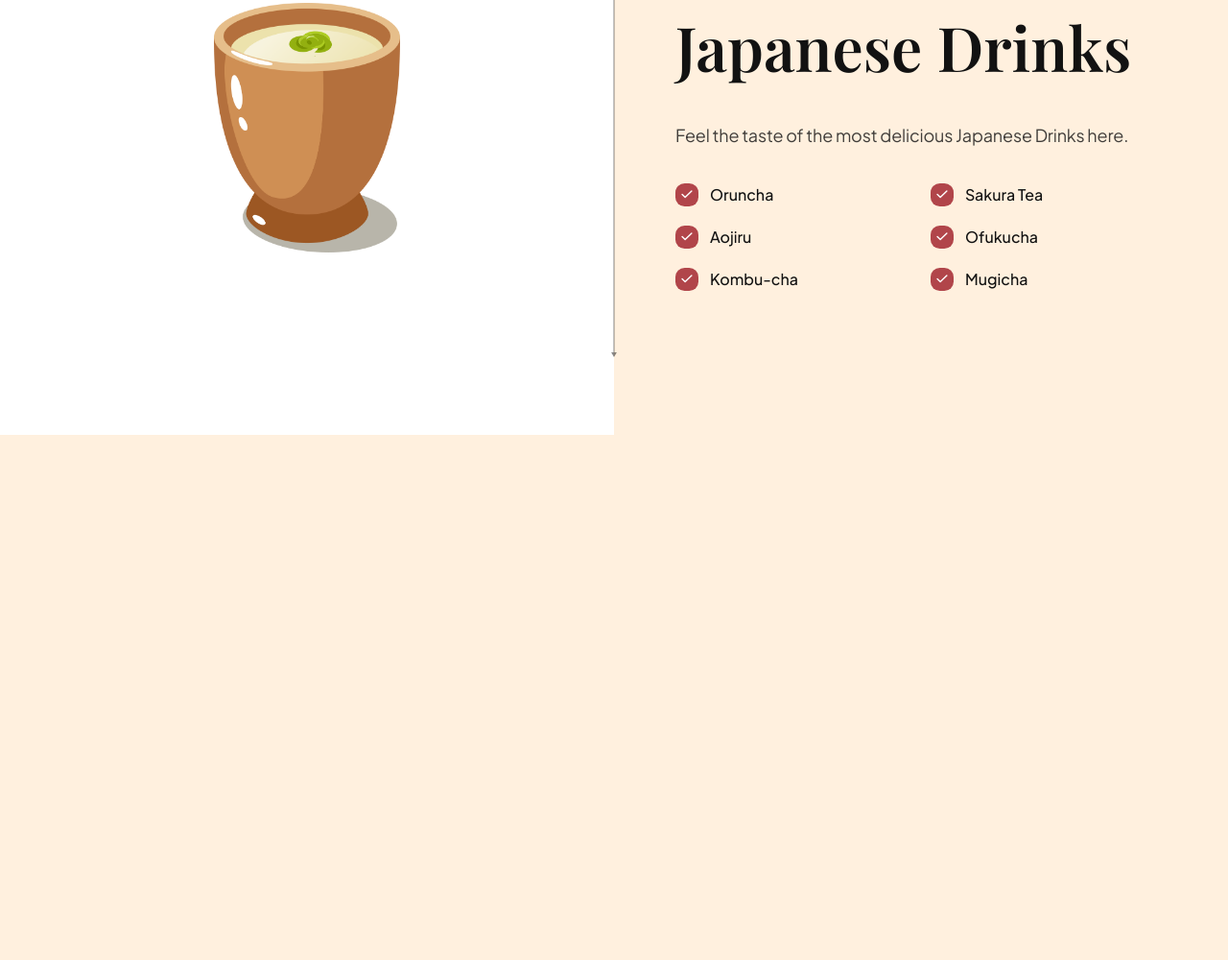
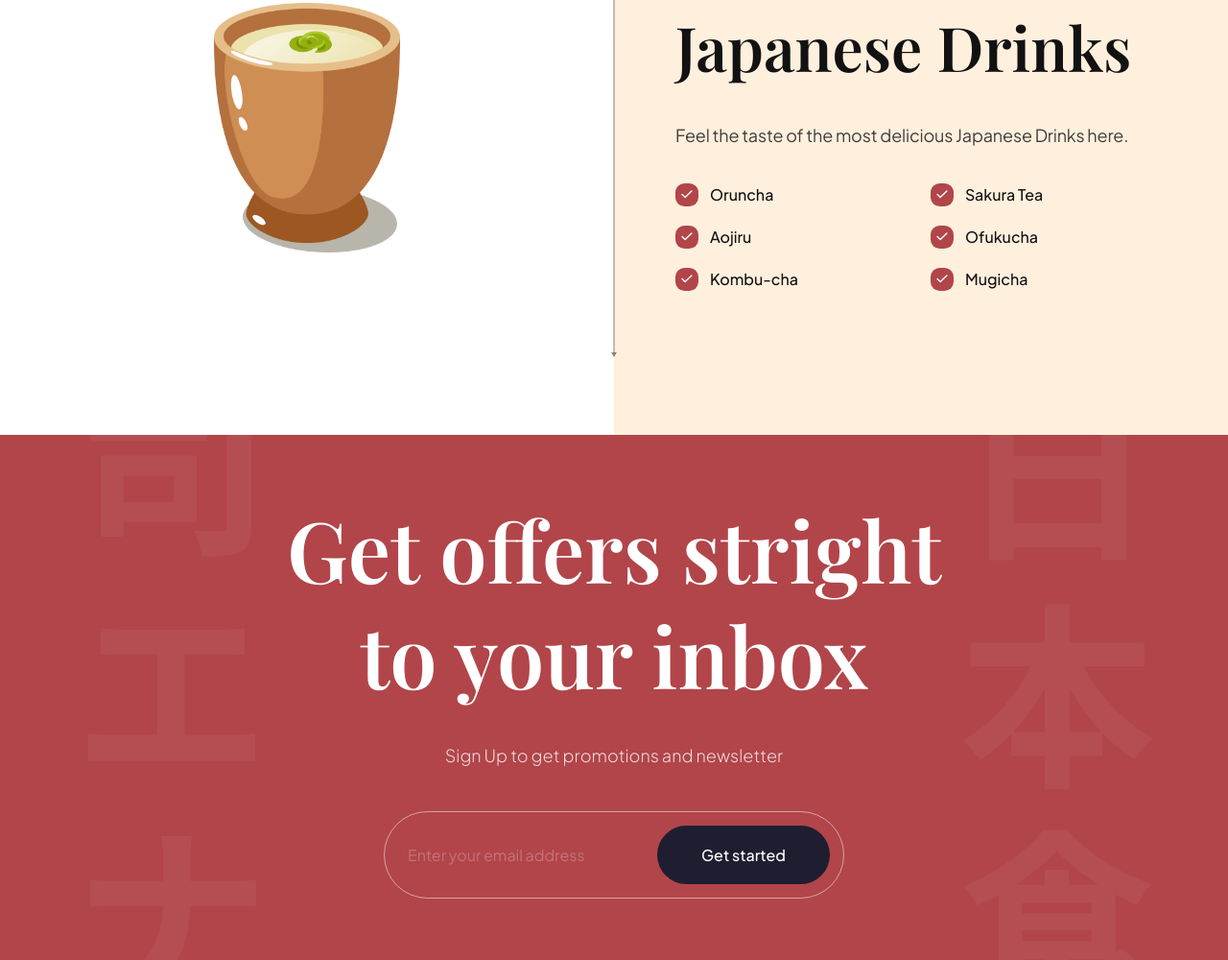
Before and after one commit to May-Moe-Oo/sushi, a website built with Vite: page index.html in a window 1280 px wide. Shown: the part 3405-4405 px from the top of the page at 96% size. Before the commit the page ends 3858 px from the top, so only its background shows below. Built offline with nearby package versions, Linux system fonts and the light colour scheme.

Commit message:
Subscription HTML & CSS

```diff
--- a/css/sections/subscribe.css
+++ b/css/sections/subscribe.css
@@ -0,0 +1,71 @@
+.subscription {
+    padding: 64px;
+    background-color: var(--primary-color);
+    background-image: url(/assets/subscribe_bg.png);
+    background-position: center;
+    background-repeat: no-repeat;
+    background-size: contain;
+    flex-direction: column;
+    overflow: hidden;
+}
+
+.subscription h2 {
+    font-size: 88px;
+    font-weight: 600;
+    line-height: 110px;
+    font-family: var(--playfair-display);
+    color: #fff;
+    text-align: center;
+}
+
+.subscription p {
+    font-size: 18px;
+    font-weight: 300;
+    line-height: 36px;
+    margin-top: 32px;
+    font-family: var(--plus-jakarta-sans);
+    color: rgba(255, 255, 255, 0.8);
+    text-align: center;
+}
+
+.subscription__form {
+    min-width: 480px;
+    margin-top: 40px;
+    padding: 14px 14px 14px 24px;
+    display: flex;
+    gap: 15px;
+    border: 1px solid rgba(255, 255, 255, 0.5);
+    border-radius: 46px;
+}
+
+.subscription__form input {
+    flex: 1;
+    font-size: 16px;
+    font-weight: 400;
+    font-family: var(--plus-jakarta-sans);
+    color: #fff;
+    opacity: 0.5;
+    background: transparent;
+    border: none;
+    outline: none;
+}
+
+.subscription__form input::placeholder {
+    color: #fff;
+    opacity: 0.5;
+}
+
+.subscription__form button {
+    padding: 20px;
+    min-width: 180px;
+    color: #fff;
+    font-size: 16px;
+    font-weight: 500;
+    font-family: var(--plus-jakarta-sans);
+    text-align: center;
+    background: var(--black-400);
+    border-radius: 46px;
+    border: none;
+    outline: none;
+    cursor: pointer;
+}
--- a/index.html
+++ b/index.html
@@ -291,11 +291,16 @@
         </ul>
       </div>
     </section>
+
   </section>
 
-
-  <section>
-
+  <section class="subscription flex-center" id="Services">
+    <h2 data-aos="flip-down">Get offers stright <br> to your inbox</h2>
+    <p data-aos="fade-up">Sign Up to get promotions and newsletter</p>
+    <div class="subscription__form" data-aos="fade-up">
+      <input type="text" placeholder="Enter your email address"/>
+      <button>Get started</button>
+    </div>
   </section>
 
   <script src="js/script.js" type="module"></script>
```
Also changed, not shown: readMe.md.
